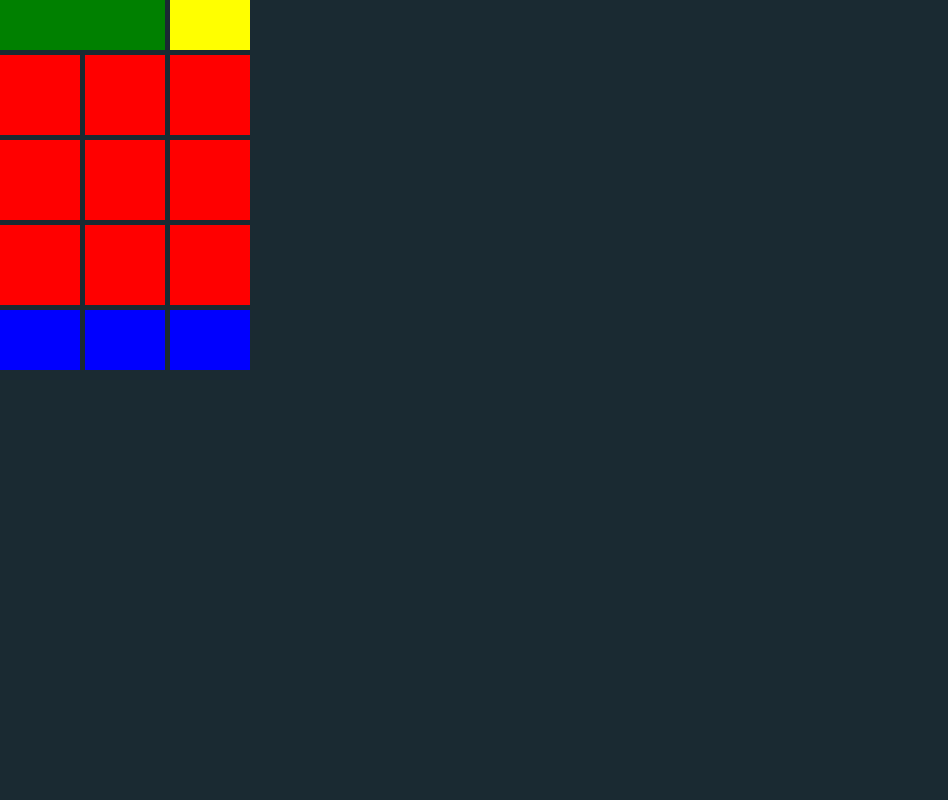
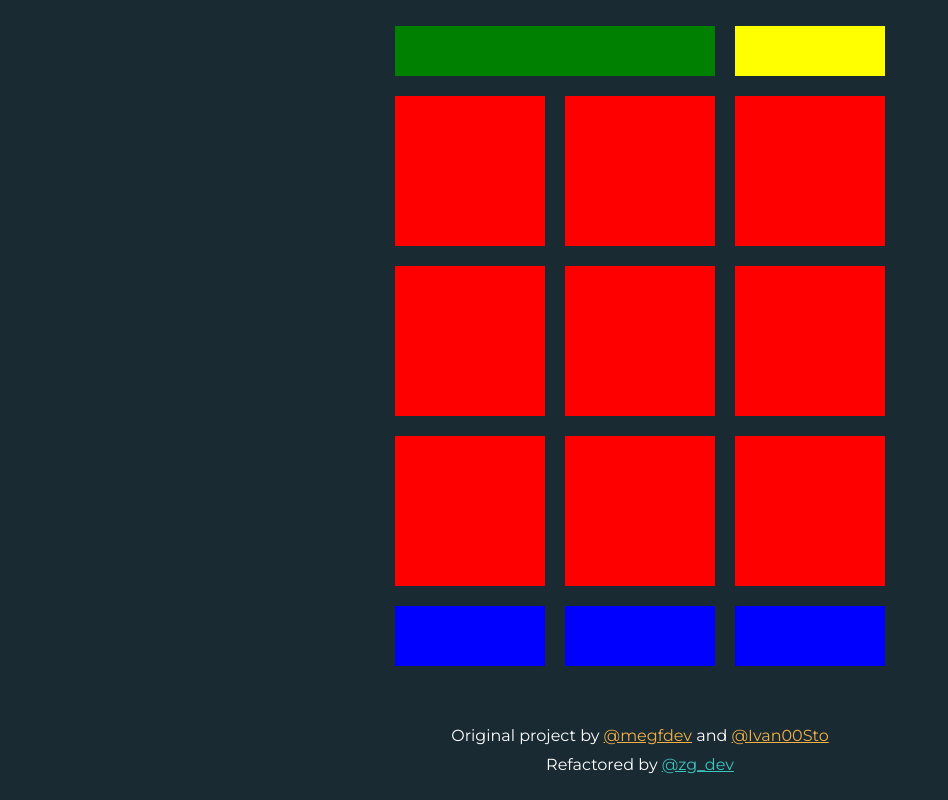
Before and after one commit to d4nQw3rty/tic-tac-toe-game, a website: page index.html in a window 1280 px wide. Shown: the whole page, without its empty margins (0-948 px from the left). Drawn offline with Linux system fonts and the light colour scheme.

Commit message:
add  resposive design

```diff
--- a/CSS/index.css
+++ b/CSS/index.css
@@ -17,11 +17,34 @@
   border: none;
 }
 
+html,
+body {
+  height: 100%;
+  background-color: var(--dark-gray);
+}
+
+body {
+  padding: 90px 20px;
+  display: flex;
+  flex-direction: column;
+  justify-content: center;
+  align-items: center;
+}
+
 .grid {
   display: grid;
   grid-template-columns: repeat(3, 80px);
   grid-template-rows: 50px repeat(3, 80px) 60px;
   gap: 5px;
+}
+
+@media (min-width: 768px) {
+  .grid {
+    width: 490px;
+    grid-template-columns: repeat(3, 150px);
+    grid-template-rows: 50px repeat(3, 150px) 60px;
+    gap: 20px;
+  }
 }
 
 .turn {
@@ -42,8 +65,18 @@
   background-color: yellow;
 }
 
-html,
-body {
-  height: 100%;
-  background-color: var(--dark-gray);
+/* Footer styles */
+
+footer {
+  color: white;
+  margin-top: 50px;
 }
+
+footer p {
+  margin-top: 10px;
+  text-align: center;
+}
+
+footer a {
+  color: var(--yellow);
+}
--- a/index.html
+++ b/index.html
@@ -4,7 +4,7 @@
     <meta charset="UTF-8" />
     <meta http-equiv="X-UA-Compatible" content="IE=edge" />
     <meta name="viewport" content="width=device-width, initial-scale=1.0" />
-    <link rel="stylesheet" href="CSS/index.css">
+    <link rel="stylesheet" href="CSS/index.css" />
     <title>Tic Tac Toe</title>
   </head>
   <body>
@@ -26,5 +26,19 @@
         <div class="score"></div>
       </div>
     </main>
+    <footer>
+      <p>
+        Original project by
+        <a href="https://twitter.com/megfdev">@megfdev</a> and
+        <a href="https://twitter.com/Ivan00sto">@Ivan00Sto</a>
+      </p>
+
+      <p>
+        Refactored by
+        <a href="https://twitter.com/zg_dev" style="color: var(--turquoise)"
+          >@zg_dev</a
+        >
+      </p>
+    </footer>
   </body>
 </html>
```
